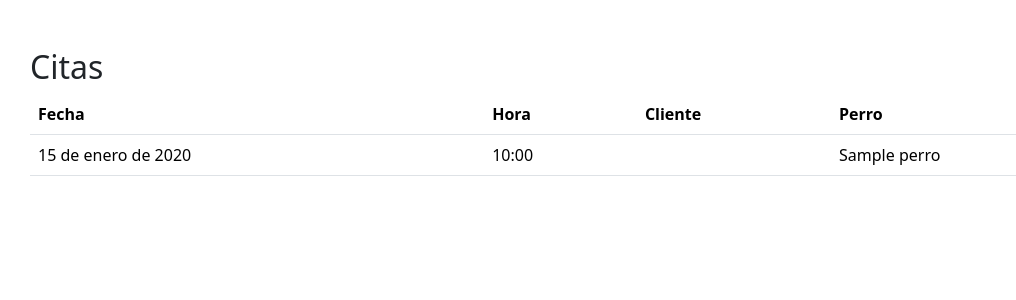
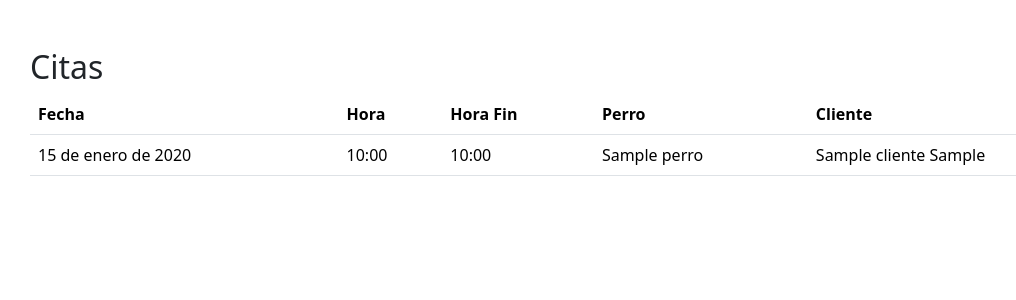
Before and after one commit to TH0RlN/PELCAN, a Django app: template pelcan/viewer/templates/viewer/citas.html in a window 1280 px wide. Shown: the part 72-372 px from the top of the page, without its empty margins (52-1068 px from the left). Run offline with Django 4.2, Linux system fonts and the light colour scheme; the template is opened without the code that fills it: values that come from a table or form of the project are taken from there, others are empty; tables that the repository leaves empty hold one stand-in row (values such as "Sample post").

Commit message:
added url and minor changes to templates

```diff
--- a/pelcan/viewer/templates/viewer/citas.html
+++ b/pelcan/viewer/templates/viewer/citas.html
@@ -14,8 +14,9 @@
                 <tr>
                     <th scope="col">Fecha</th>
                     <th scope="col">Hora</th>
+                    <th scope="col">Hora Fin</th>
+                    <th scope="col">Perro</th>
                     <th scope="col">Cliente</th>
-                    <th scope="col">Perro</th>
                 </tr>
             </thead>
             <tbody>
@@ -23,8 +24,9 @@
                 <tr>
                     <td>{{ cita.fecha }}</td>
                     <td>{{ cita.hora }}</td>
-                    <td><a class="text-decoration-none text-black" href="/cliente/{{ cita.cliente.id }}">{{ cita.cliente }}</a></td>
+                    <td>{{ cita.horaFin }}</td>
                     <td><a class="text-decoration-none text-black" href="/perro/{{ cita.perro.id }}">{{ cita.perro }}</a></td>
+                    <td><a class="text-decoration-none text-black" href="/cliente/{{ cita.duenho.id }}">{{ cita.duenho }}</a></td>
                 </tr>
                 {% endfor %}
             </tbody>
--- a/pelcan/viewer/templates/viewer/index.html
+++ b/pelcan/viewer/templates/viewer/index.html
@@ -3,7 +3,7 @@
 {% block nav-links %}
 <li><a class="nav-link px-2 text-white" href="/perro">Perros</a></li>
 <li><a class="nav-link px-2 text-white" href="/cliente">Clientes</a></li>
-<li><a class="nav-link px-2 text-secondary" href="/citas">Citas</a></li>
+<li><a class="nav-link px-2 text-white" href="/citas">Citas</a></li>
 <li><a class="nav-link px-2 text-white" href="/calendario">Calendario</a></li>
 {% endblock nav-links%}
 {% block content %}
--- a/pelcan/viewer/urls.py
+++ b/pelcan/viewer/urls.py
@@ -10,4 +10,5 @@
     path("cliente/", views.clientes),
     path("cliente/<int:cliente_id>/", views.cliente),
     path("calendario/", views.calendario),
+    path("citas/", views.citas),
 ]
```
